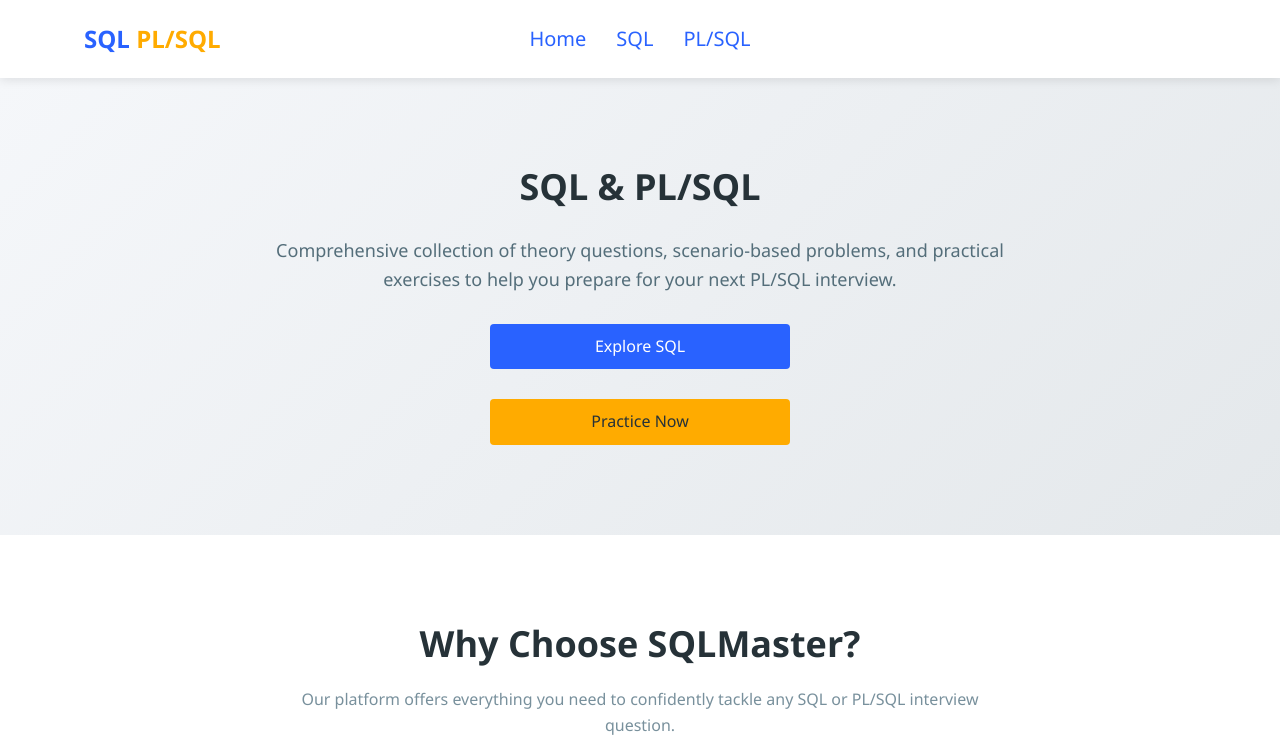
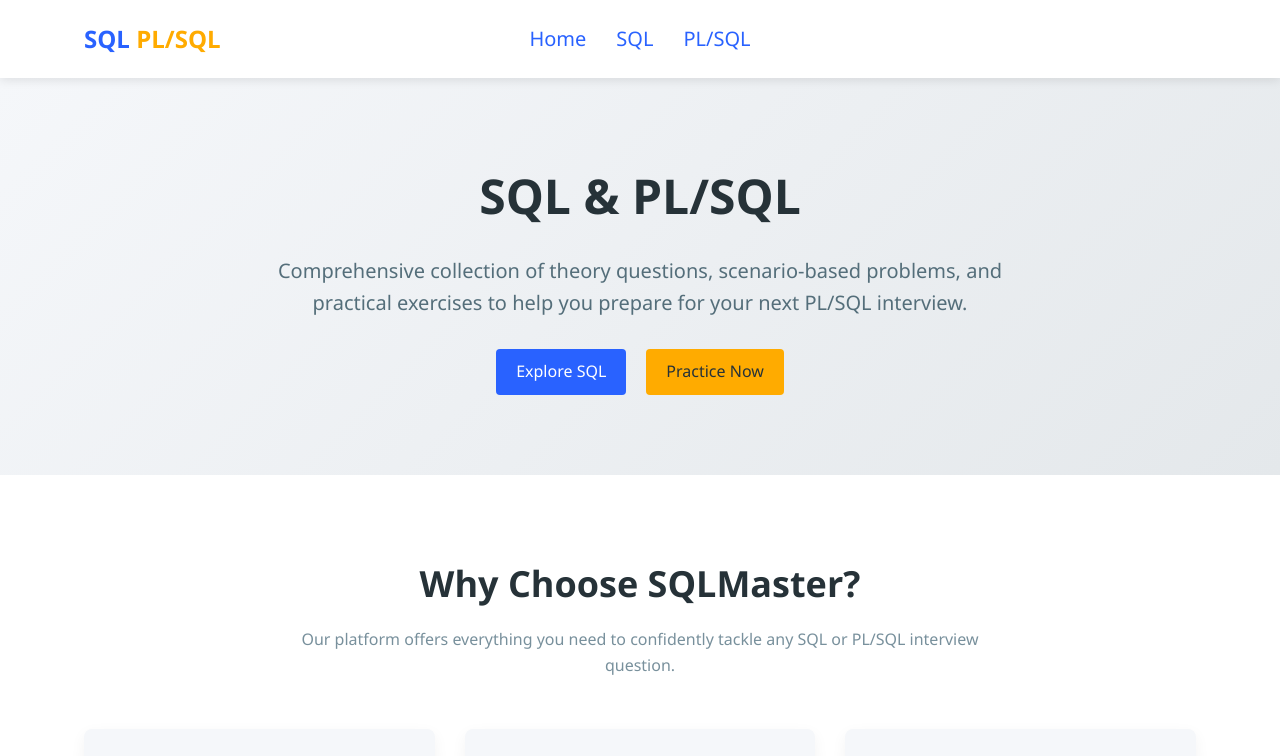
Before and after one commit to developer66666/ganeshbabu, a plain HTML site: page pages/home.html in a window 1280 px wide. Shown: the top 756 px of the page. Drawn offline with Linux system fonts and the light colour scheme.

Commit message:
Update styles.css

```diff
--- a/assets/css/styles.css
+++ b/assets/css/styles.css
@@ -331,24 +331,6 @@
 
 
 
-    .hero h1 {
-        font-size: 36px;
-    }
-
-    .hero p {
-        font-size: 18px;
-    }
-
-    .hero-buttons {
-        flex-direction: column;
-        align-items: center;
-    }
-
-    .btn {
-        width: 100%;
-        max-width: 300px;
-        margin-bottom: 10px;
-    }
 
 
 
@@ -395,19 +377,10 @@
         right: 0;
         bottom: 0;
         background: rgba(0,0,0,0.5);
-    z-index: 998;
+        z-index: 999;
     }
 
     .nav-overlay.active {
         display: block;
     }
-
-/* Prevent scrolling when menu is open */
-.no-scroll {
-    overflow: hidden;
-    position: fixed;
-    width: 100%;
-    height: 100%;
 }
-
-}
```
Lines whose indentation alone changed are shown as unchanged.
